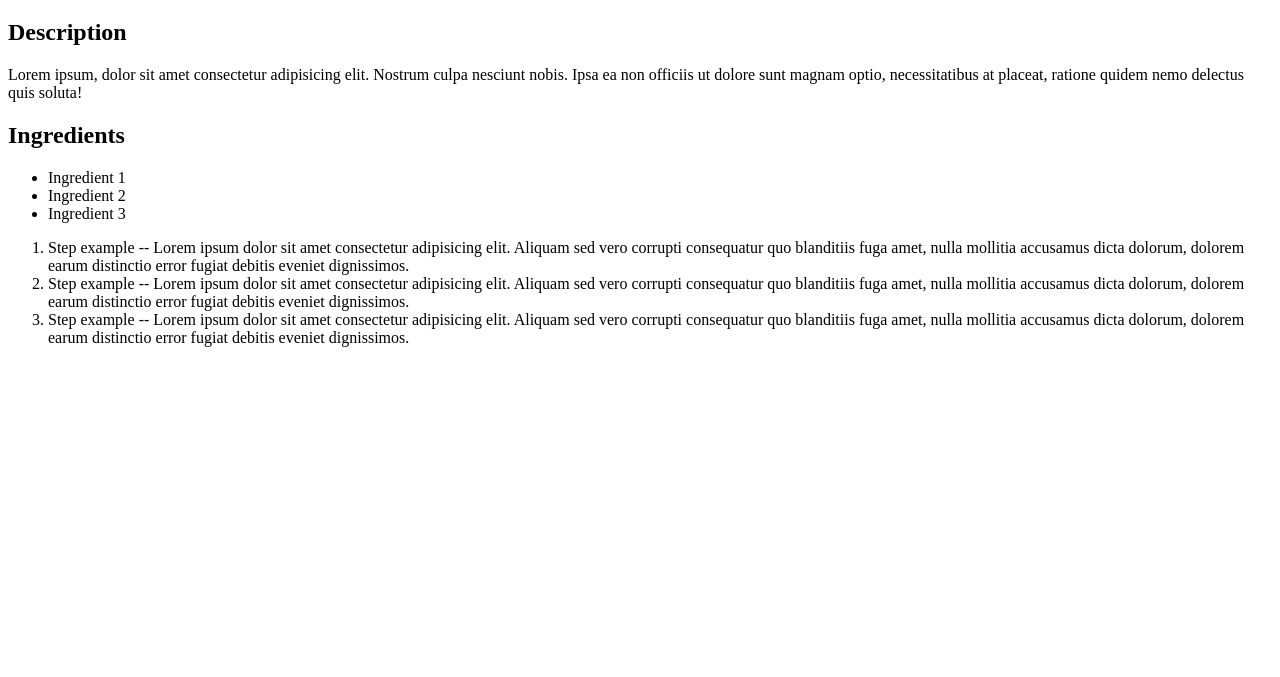
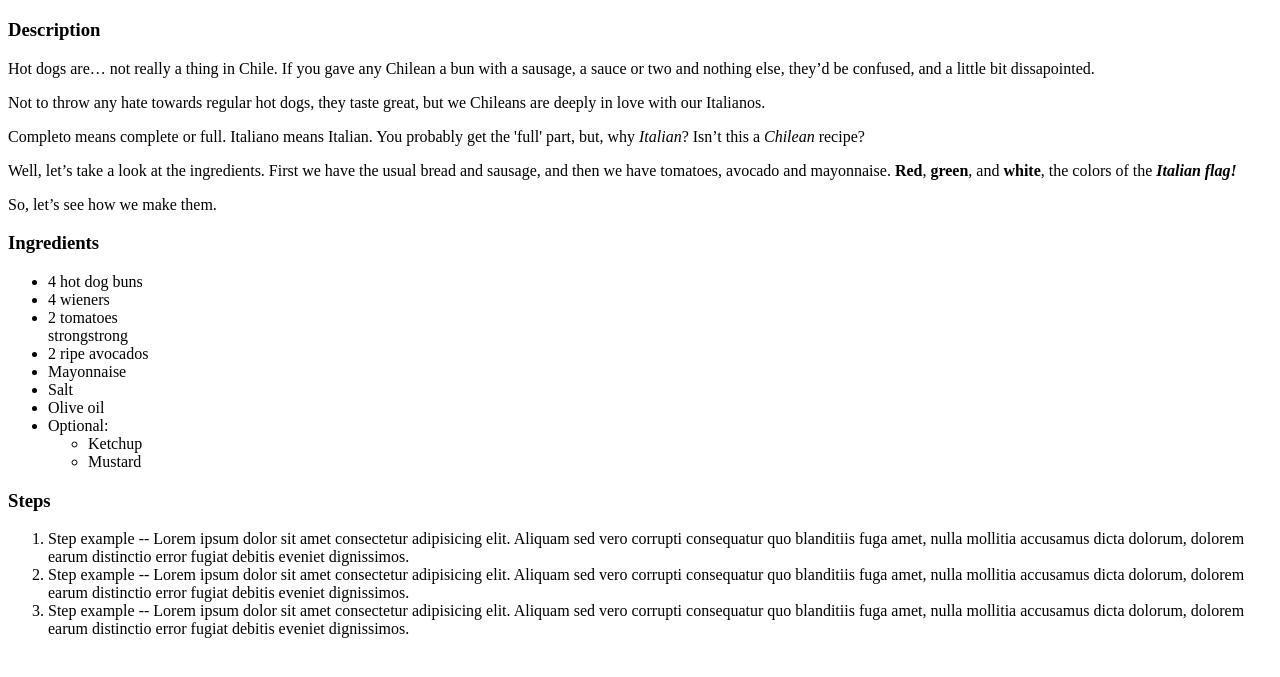
Before and after one commit to OrangePortal/odin-recipes, a plain HTML site: page recipes/completo-italiano.html in a window 1280 px wide. Shown: the part 61-738 px from the top of the page. Drawn offline with Linux system fonts and the light colour scheme.

Commit message:
Add description and ingredients, Completo Italiano

```diff
--- a/recipes/completo-italiano.html
+++ b/recipes/completo-italiano.html
@@ -7,14 +7,29 @@
 <body>
 <h1>Completo Italiano</h1>
 <!---Image here-->
-<h2>Description</h2>
-<p>Lorem ipsum, dolor sit amet consectetur adipisicing elit. Nostrum culpa nesciunt nobis. Ipsa ea non officiis ut dolore sunt magnam optio, necessitatibus at placeat, ratione quidem nemo delectus quis soluta!</p>
-<h2>Ingredients</h2>
+<h3>Description</h3>
+<p>Hot dogs are… not really a thing in Chile. If you gave any Chilean a bun with a sausage, a sauce or two and nothing else, they’d be confused, and a little bit dissapointed.</p>
+
+<p>Not to throw any hate towards regular hot dogs, they taste great, but we Chileans are deeply in love with our Italianos.</p>
+<p>Completo means complete or full. Italiano means Italian. You probably get the 'full' part, but, why <em>Italian</em>? Isn’t this a <em>Chilean</em> recipe?</p>
+<p>Well, let’s take a look at the ingredients. First we have the usual bread and sausage, and then we have tomatoes, avocado and mayonnaise. <strong>Red</strong>, <strong>green</strong>, and <strong>white</strong>, the colors of the <em><strong>Italian flag!</strong></em></p>
+<p>So, let’s see how we make them.</p>
+<h3>Ingredients</h3>
 <ul>
-    <li>Ingredient 1</li>
-    <li>Ingredient 2</li>
-    <li>Ingredient 3</li>
+    <li>4 hot dog buns</li></em></em>
+    <li>4 wieners</li>
+    <li>2 tomatoes</li>strongstrong
+    <li>2 ripe avocados</li>
+    <li>Mayonnaise</li>
+    <li>Salt</li>
+    <li>Olive oil</li>
+    <li>Optional:</li>
+    <ul>
+        <li>Ketchup</li>
+        <li>Mustard</li>
+    </ul>
 </ul>
+<h3>Steps</h3>
 <ol>
     <li>Step example -- Lorem ipsum dolor sit amet consectetur adipisicing elit. Aliquam sed vero corrupti consequatur quo blanditiis fuga amet, nulla mollitia accusamus dicta dolorum, dolorem earum distinctio error fugiat debitis eveniet dignissimos.</li>
     <li>Step example -- Lorem ipsum dolor sit amet consectetur adipisicing elit. Aliquam sed vero corrupti consequatur quo blanditiis fuga amet, nulla mollitia accusamus dicta dolorum, dolorem earum distinctio error fugiat debitis eveniet dignissimos.</li>
```
